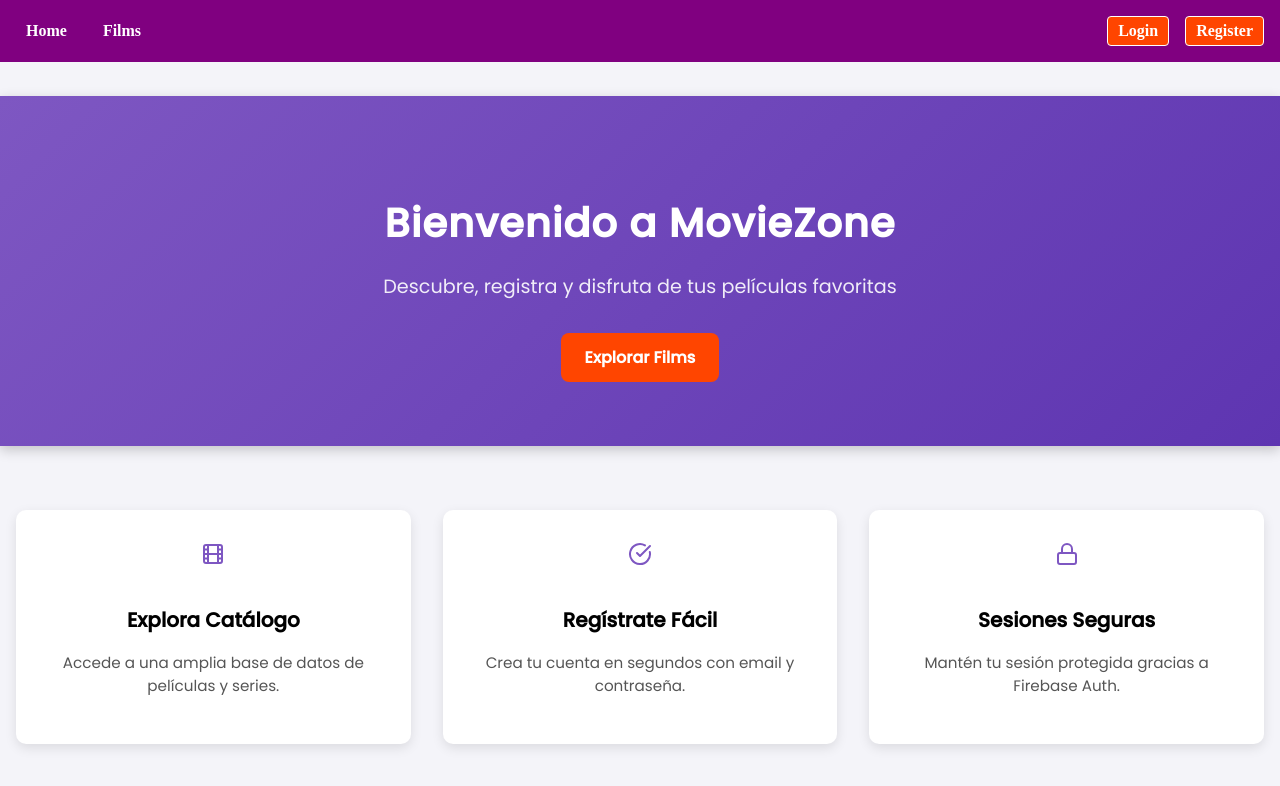
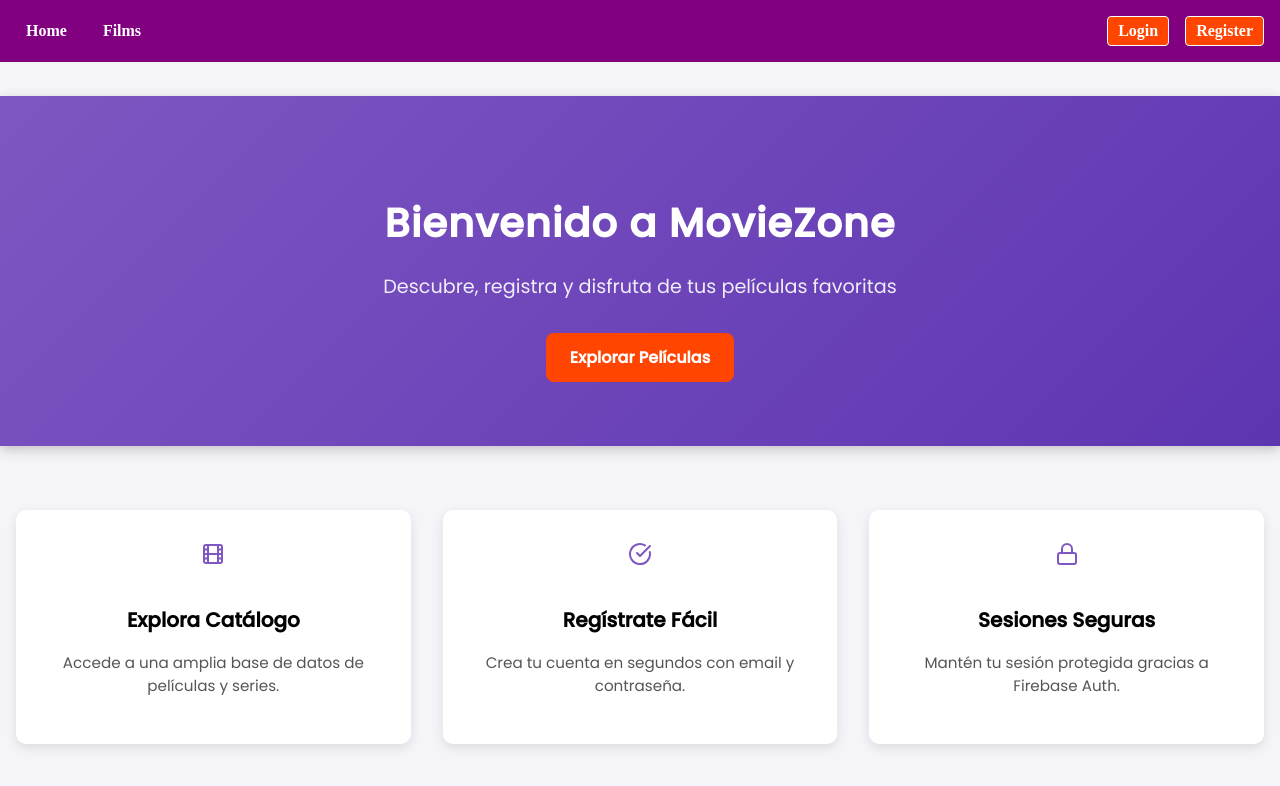
Before and after one commit to MSG-DEVELOPER/ITACADEMY-S7-REACT-API, a React (Vite) app: page / in a window 1280 px wide. Shown: the top 786 px of the page. Built offline with nearby package versions, Linux system fonts and the light colour scheme; no server answers.

Commit message:
Changed Peliculas instead Films

```diff
--- a/src/pages/Home/Home.tsx
+++ b/src/pages/Home/Home.tsx
@@ -19,7 +19,7 @@
       <HeroSection>
         <HeroTitle>Bienvenido a MovieZone</HeroTitle>
         <HeroSubtitle>Descubre, registra y disfruta de tus películas favoritas</HeroSubtitle>
-        <HeroButton to="/films">Explorar Films</HeroButton>
+        <HeroButton to="/films">Explorar Películas</HeroButton>
       </HeroSection>
 
       <FeaturesSection>
```
